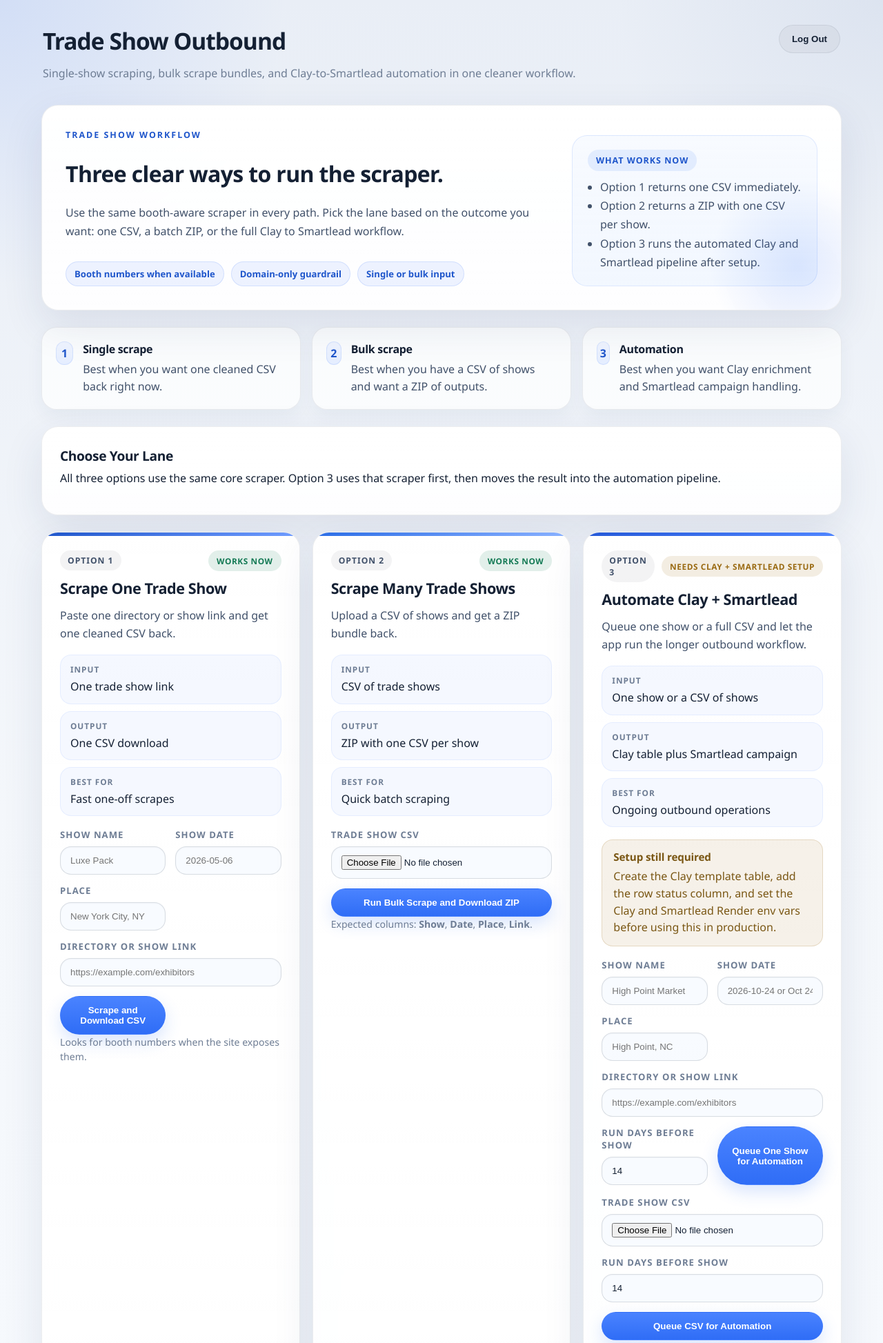
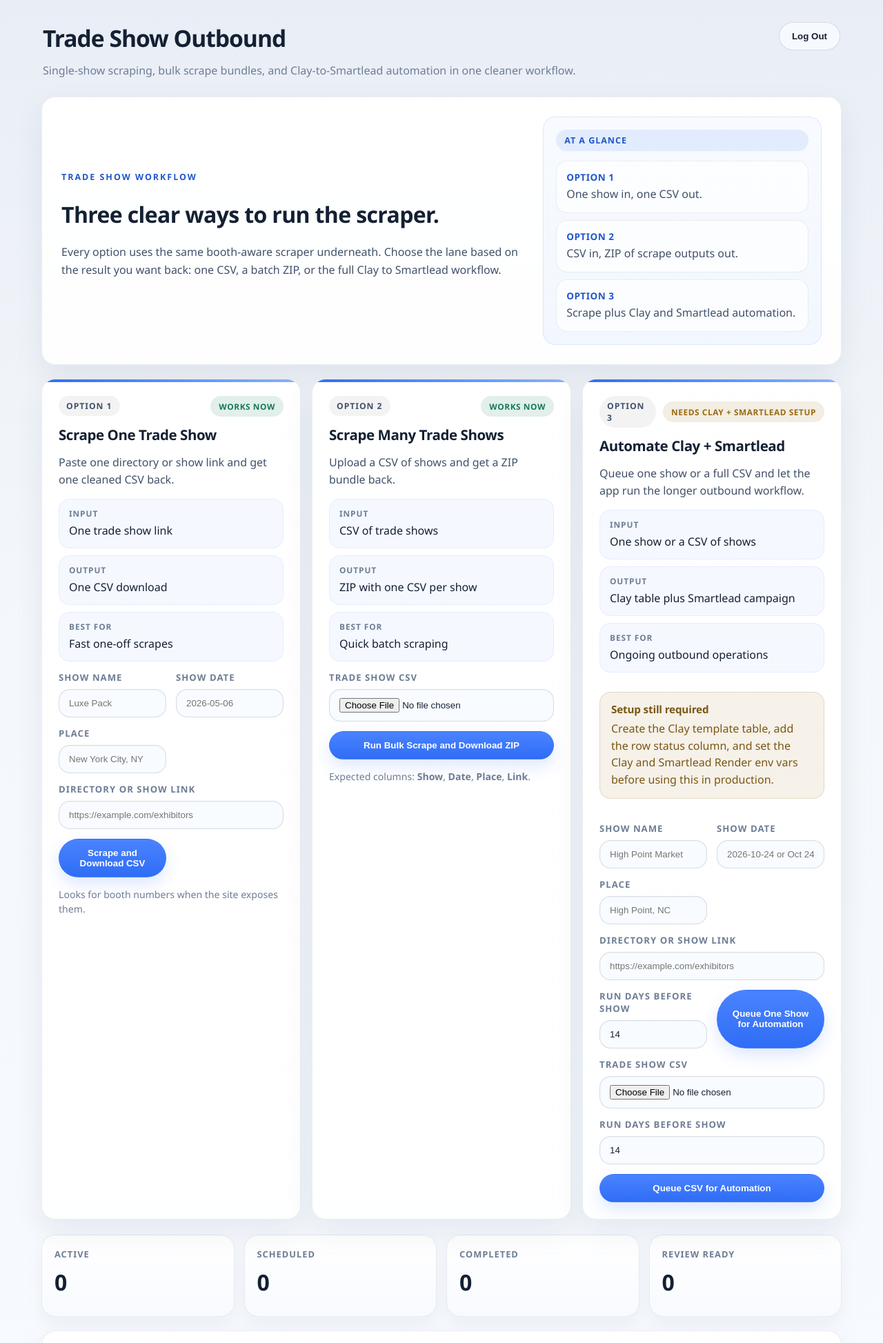
Before and after one commit to hhamzie/Conduit_TradeShow_GTM, a FastAPI app: page / in a window 1280 px wide. Shown: the top 1947 px of the page at 69% size. Run offline with FastAPI, Linux system fonts and the light colour scheme; the visitor is signed in with stand-in values (Sample User, id 1); data that the repository does not hold is empty.

Commit message:
Refine dashboard spacing and hierarchy

```diff
--- a/static/styles.css
+++ b/static/styles.css
@@ -14,7 +14,8 @@
   --success: #147a55;
   --warning: #9a6a12;
   --danger: #ba3c4d;
-  --shadow: 0 22px 60px rgba(28, 50, 94, 0.1);
+  --shadow: 0 18px 44px rgba(28, 50, 94, 0.08);
+  --shadow-soft: 0 10px 24px rgba(28, 50, 94, 0.05);
 }
 
 * {
@@ -25,10 +26,7 @@ body {
   margin: 0;
   color: var(--ink);
   font-family: "Avenir Next", "Segoe UI", "Helvetica Neue", Arial, sans-serif;
-  background:
-    radial-gradient(circle at top left, rgba(47, 109, 246, 0.12), transparent 26rem),
-    radial-gradient(circle at top right, rgba(164, 181, 211, 0.18), transparent 24rem),
-    linear-gradient(180deg, var(--bg-deep) 0%, var(--bg) 42%, #f8fbff 100%);
+  background: linear-gradient(180deg, var(--bg-deep) 0%, var(--bg) 36%, #f8fbff 100%);
   min-height: 100vh;
 }
 
@@ -39,7 +37,7 @@ a {
 .shell {
   max-width: 1200px;
   margin: 0 auto;
-  padding: 36px 20px 88px;
+  padding: 32px 20px 80px;
 }
 
 .topbar {
@@ -47,7 +45,7 @@ a {
   align-items: start;
   justify-content: space-between;
   gap: 18px;
-  margin-bottom: 32px;
+  margin-bottom: 24px;
   padding: 0 2px;
 }
 
@@ -70,11 +68,11 @@ a {
 .panel {
   background: linear-gradient(180deg, var(--panel-strong) 0%, var(--panel) 100%);
   border: 1px solid var(--line);
-  border-radius: 24px;
+  border-radius: 20px;
   box-shadow: var(--shadow);
-  padding: 26px;
-  margin-bottom: 24px;
-  backdrop-filter: blur(10px);
+  padding: 24px;
+  margin-bottom: 20px;
+  backdrop-filter: blur(8px);
 }
 
 .panel-head {
@@ -117,27 +115,14 @@ h2 {
 }
 
 .hero-panel {
-  overflow: hidden;
-  position: relative;
-  padding: 34px;
-}
-
-.hero-panel::after {
-  content: "";
-  position: absolute;
-  inset: auto -4rem -4rem auto;
-  width: 16rem;
-  height: 16rem;
-  border-radius: 50%;
-  background: radial-gradient(circle, rgba(47, 109, 246, 0.14), transparent 70%);
-  pointer-events: none;
+  padding: 28px;
 }
 
 .hero-grid {
   display: grid;
-  grid-template-columns: minmax(0, 1.6fr) minmax(260px, 0.8fr);
-  gap: 22px;
-  align-items: end;
+  grid-template-columns: minmax(0, 1.6fr) minmax(320px, 0.95fr);
+  gap: 18px;
+  align-items: stretch;
 }
 
 .hero-kicker {
@@ -150,39 +135,24 @@ h2 {
 }
 
 .hero-copy {
-  max-width: 50rem;
+  max-width: 42rem;
   color: var(--ink-soft);
-  line-height: 1.7;
+  line-height: 1.65;
 }
 
 .hero-main {
   display: grid;
-  gap: 14px;
-}
-
-.hero-tags {
-  display: flex;
-  flex-wrap: wrap;
-  gap: 10px;
-}
-
-.hero-tag {
-  display: inline-flex;
-  align-items: center;
-  padding: 8px 12px;
-  border-radius: 999px;
-  background: rgba(47, 109, 246, 0.08);
-  color: var(--accent-dark);
-  border: 1px solid rgba(47, 109, 246, 0.14);
-  font-size: 0.82rem;
-  font-weight: 700;
+  gap: 12px;
+  align-content: center;
 }
 
 .hero-aside {
-  padding: 20px 22px;
-  border-radius: 22px;
+  padding: 18px;
+  border-radius: 18px;
   background: linear-gradient(180deg, rgba(247, 250, 255, 0.92), rgba(240, 246, 255, 0.86));
   border: 1px solid rgba(47, 109, 246, 0.12);
+  display: grid;
+  gap: 14px;
 }
 
 .hero-aside p {
@@ -194,7 +164,6 @@ h2 {
 .hero-pill {
   display: inline-flex;
   align-items: center;
-  margin-bottom: 10px;
   border-radius: 999px;
   padding: 7px 12px;
   font-size: 0.78rem;
@@ -205,66 +174,48 @@ h2 {
   background: rgba(47, 109, 246, 0.1);
 }
 
-.hero-checklist {
-  margin: 0;
-  padding-left: 18px;
-  color: var(--ink-soft);
-  line-height: 1.7;
+.hero-summary-grid {
+  display: grid;
+  gap: 10px;
 }
 
-.home-overview {
+.hero-summary-card {
+  min-height: 76px;
+  padding: 14px;
+  border-radius: 16px;
+  border: 1px solid var(--line);
+  background: rgba(255, 255, 255, 0.72);
   display: grid;
-  grid-template-columns: repeat(3, minmax(0, 1fr));
-  gap: 16px;
-  margin-bottom: 24px;
+  gap: 4px;
+  align-content: center;
 }
 
-.overview-card {
-  display: flex;
-  align-items: start;
-  gap: 14px;
-  padding: 20px;
-  border-radius: 22px;
-  border: 1px solid var(--line);
-  background: rgba(255, 255, 255, 0.72);
-  box-shadow: 0 10px 26px rgba(28, 50, 94, 0.05);
+.hero-summary-card strong {
+  font-size: 0.84rem;
+  letter-spacing: 0.04em;
+  text-transform: uppercase;
+  color: var(--accent-dark);
 }
 
-.overview-card h2 {
-  margin: 0 0 6px;
-  font-size: 1rem;
-}
-
-.overview-card p {
-  margin: 0;
+.hero-summary-card span {
   color: var(--ink-soft);
-  line-height: 1.55;
-}
-
-.overview-number {
-  display: inline-flex;
-  align-items: center;
-  justify-content: center;
-  width: 34px;
-  height: 34px;
-  border-radius: 12px;
-  background: linear-gradient(180deg, #f0f5ff 0%, #e4edff 100%);
-  color: var(--accent-dark);
-  font-weight: 800;
-  box-shadow: inset 0 0 0 1px rgba(47, 109, 246, 0.12);
+  line-height: 1.45;
 }
 
 .lane-grid {
   display: grid;
   grid-template-columns: repeat(3, minmax(0, 1fr));
-  gap: 18px;
-  margin-bottom: 26px;
+  gap: 16px;
+  margin-bottom: 22px;
 }
 
 .lane-card {
   position: relative;
   overflow: hidden;
   min-height: 100%;
+  display: flex;
+  flex-direction: column;
+  gap: 14px;
 }
 
 .lane-card::before {
@@ -272,24 +223,12 @@ h2 {
   position: absolute;
   inset: 0 auto auto 0;
   width: 100%;
-  height: 5px;
-  background: linear-gradient(90deg, rgba(47, 109, 246, 0.94), rgba(97, 151, 255, 0.55));
-}
-
-.lane-card-single::before {
-  background: linear-gradient(90deg, #1f56cb, #6f9cff);
-}
-
-.lane-card-bulk::before {
-  background: linear-gradient(90deg, #2b6de6, #89b1ff);
-}
-
-.lane-card-automation::before {
-  background: linear-gradient(90deg, #2559d8, #4f85ff);
+  height: 4px;
+  background: linear-gradient(90deg, #2f6df6, #89b1ff);
 }
 
 .lane-head {
-  margin-bottom: 12px;
+  margin-bottom: 0;
 }
 
 .lane-topline {
@@ -297,7 +236,7 @@ h2 {
   align-items: center;
   justify-content: space-between;
   gap: 10px;
-  margin-bottom: 10px;
+  margin-bottom: 12px;
 }
 
 .lane-step {
@@ -315,7 +254,7 @@ h2 {
 
 .lane-head h2 {
   margin-bottom: 0;
-  font-size: 1.35rem;
+  font-size: 1.28rem;
 }
 
 .lane-state {
@@ -341,22 +280,25 @@ h2 {
 }
 
 .lane-copy {
-  margin-bottom: 18px;
+  margin-bottom: 0;
   color: var(--ink-soft);
-  line-height: 1.65;
+  line-height: 1.6;
 }
 
 .lane-meta {
   display: grid;
   gap: 10px;
-  margin: 0 0 18px;
+  margin: 0;
 }
 
 .lane-meta div {
+  min-height: 72px;
   padding: 12px 14px;
   border-radius: 16px;
   background: rgba(244, 248, 255, 0.9);
   border: 1px solid rgba(47, 109, 246, 0.08);
+  display: grid;
+  align-content: center;
 }
 
 .lane-meta dt {
@@ -376,7 +318,8 @@ h2 {
 
 .stacked-forms {
   display: grid;
-  gap: 16px;
+  gap: 14px;
+  margin-top: auto;
 }
 
 .lane-form {
@@ -396,49 +339,6 @@ h2 {
 
 .lane-form-wide {
   grid-column: 1 / -1;
-}
-
-.quick-guide {
-  padding-top: 28px;
-}
-
-.guide-grid {
-  display: grid;
-  grid-template-columns: repeat(3, minmax(0, 1fr));
-  gap: 16px;
-}
-
-.guide-card {
-  padding: 18px;
-  border-radius: 20px;
-  background: rgba(255, 255, 255, 0.48);
-  border: 1px solid var(--line);
-}
-
-.guide-card h3 {
-  margin: 0 0 8px;
-  font-size: 1.02rem;
-  letter-spacing: -0.02em;
-}
-
-.guide-card p {
-  margin-bottom: 0;
-  color: var(--ink-soft);
-  line-height: 1.6;
-}
-
-.guide-label {
-  display: inline-flex;
-  align-items: center;
-  margin-bottom: 12px;
-  border-radius: 999px;
-  padding: 6px 10px;
-  background: rgba(47, 109, 246, 0.1);
-  color: var(--accent-dark);
-  font-size: 0.74rem;
-  font-weight: 800;
-  letter-spacing: 0.08em;
-  text-transform: uppercase;
 }
 
 .upload-form {
@@ -493,7 +393,7 @@ button,
   font-weight: 700;
   text-decoration: none;
   cursor: pointer;
-  box-shadow: 0 10px 24px rgba(47, 109, 246, 0.18);
+  box-shadow: 0 10px 22px rgba(47, 109, 246, 0.16);
   transition: transform 140ms ease, box-shadow 140ms ease, background 140ms ease;
 }
 
@@ -505,9 +405,9 @@ button:hover,
 }
 
 .button.secondary {
-  background: rgba(34, 38, 43, 0.04);
+  background: rgba(247, 250, 255, 0.95);
   color: var(--ink);
-  border-color: var(--line);
+  border-color: var(--line-strong);
   box-shadow: none;
 }
 
@@ -539,7 +439,7 @@ button.button.subtle {
 
 .stats-grid {
   grid-template-columns: repeat(3, minmax(0, 1fr));
-  margin-bottom: 24px;
+  margin-bottom: 20px;
 }
 
 .stats-grid-compact {
@@ -550,8 +450,8 @@ button.button.subtle {
   background: linear-gradient(180deg, rgba(255, 255, 255, 0.98) 0%, rgba(247, 250, 255, 0.92) 100%);
   border: 1px solid var(--line);
   border-radius: 20px;
-  box-shadow: var(--shadow);
-  padding: 20px;
+  box-shadow: var(--shadow-soft);
+  padding: 18px;
 }
 
 .stat-label {
@@ -824,7 +724,7 @@ button.button.subtle {
 }
 
 .compact-notice {
-  margin-bottom: 18px;
+  margin-bottom: 0;
 }
 
 .show-notice-success {
@@ -974,10 +874,6 @@ th {
   border-radius: 14px;
 }
 
-.compact-head {
-  margin-bottom: 0;
-}
-
 @media (max-width: 860px) {
   .upload-form,
   .detail-grid,
@@ -987,9 +883,7 @@ th {
   }
 
   .lane-grid,
-  .home-overview,
   .hero-grid,
-  .guide-grid,
   .lane-form-single,
   .lane-form-automation {
     grid-template-columns: 1fr;
--- a/templates/index.html
+++ b/templates/index.html
@@ -48,53 +48,24 @@
     <div class="hero-main">
       <p class="hero-kicker">Trade Show Workflow</p>
       <h1>Three clear ways to run the scraper.</h1>
-      <p class="hero-copy">Use the same booth-aware scraper in every path. Pick the lane based on the outcome you want: one CSV, a batch ZIP, or the full Clay to Smartlead workflow.</p>
-      <div class="hero-tags">
-        <span class="hero-tag">Booth numbers when available</span>
-        <span class="hero-tag">Domain-only guardrail</span>
-        <span class="hero-tag">Single or bulk input</span>
-      </div>
+      <p class="hero-copy">Every option uses the same booth-aware scraper underneath. Choose the lane based on the result you want back: one CSV, a batch ZIP, or the full Clay to Smartlead workflow.</p>
     </div>
     <div class="hero-aside">
-      <div class="hero-pill">What works now</div>
-      <ul class="hero-checklist">
-        <li>Option 1 returns one CSV immediately.</li>
-        <li>Option 2 returns a ZIP with one CSV per show.</li>
-        <li>Option 3 runs the automated Clay and Smartlead pipeline after setup.</li>
-      </ul>
-    </div>
-  </div>
-</section>
-
-<section class="home-overview">
-  <article class="overview-card">
-    <span class="overview-number">1</span>
-    <div>
-      <h2>Single scrape</h2>
-      <p>Best when you want one cleaned CSV back right now.</p>
-    </div>
-  </article>
-  <article class="overview-card">
-    <span class="overview-number">2</span>
-    <div>
-      <h2>Bulk scrape</h2>
-      <p>Best when you have a CSV of shows and want a ZIP of outputs.</p>
-    </div>
-  </article>
-  <article class="overview-card">
-    <span class="overview-number">3</span>
-    <div>
-      <h2>Automation</h2>
-      <p>Best when you want Clay enrichment and Smartlead campaign handling.</p>
-    </div>
-  </article>
-</section>
-
-<section class="panel quick-guide">
-  <div class="panel-head compact-head">
-    <div>
-      <h2>Choose Your Lane</h2>
-      <p>All three options use the same core scraper. Option 3 uses that scraper first, then moves the result into the automation pipeline.</p>
+      <div class="hero-pill">At a glance</div>
+      <div class="hero-summary-grid">
+        <div class="hero-summary-card">
+          <strong>Option 1</strong>
+          <span>One show in, one CSV out.</span>
+        </div>
+        <div class="hero-summary-card">
+          <strong>Option 2</strong>
+          <span>CSV in, ZIP of scrape outputs out.</span>
+        </div>
+        <div class="hero-summary-card">
+          <strong>Option 3</strong>
+          <span>Scrape plus Clay and Smartlead automation.</span>
+        </div>
+      </div>
     </div>
   </div>
 </section>
```
